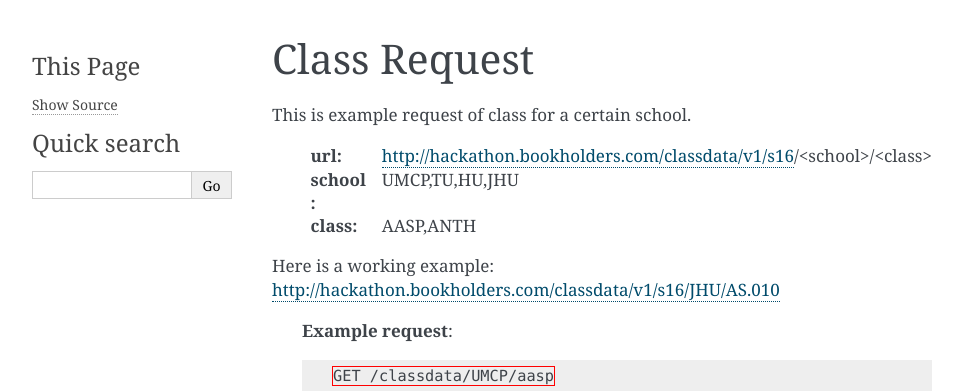
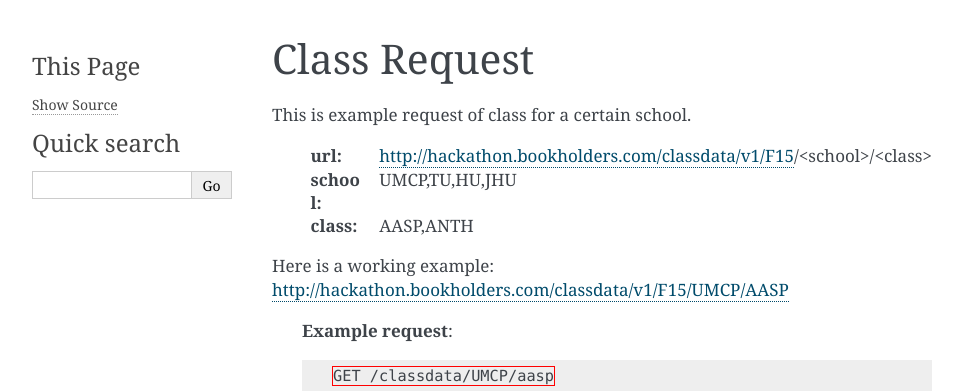
Before and after one commit to bookholders/classdataapi, a Sphinx documentation site: the page built from docs/class.rst, in a window 1280 px wide and 900 px high. Shown: the top 391 px of the window, without its empty margins (148-1111 px from the left). Built offline with Sphinx 7.4.7, drawn with Linux system fonts in a browser that asks for light colours; some of the changed lines change nothing that is shown.

Commit message:
Update class.rst

```diff
--- a/docs/class.rst
+++ b/docs/class.rst
@@ -6,12 +6,12 @@
 
 This is example request of class for a certain school.
 
-  :url: http://hackathon.bookholders.com/classdata/v1/s16/<school>/<class>
+  :url: http://hackathon.bookholders.com/classdata/v1/F15/<school>/<class>
   :school: UMCP,TU,HU,JHU
   :class: AASP,ANTH
 
 Here is a working example:
-http://hackathon.bookholders.com/classdata/v1/s16/JHU/AS.010
+http://hackathon.bookholders.com/classdata/v1/F15/UMCP/AASP
 
 
   **Example request**:
```
